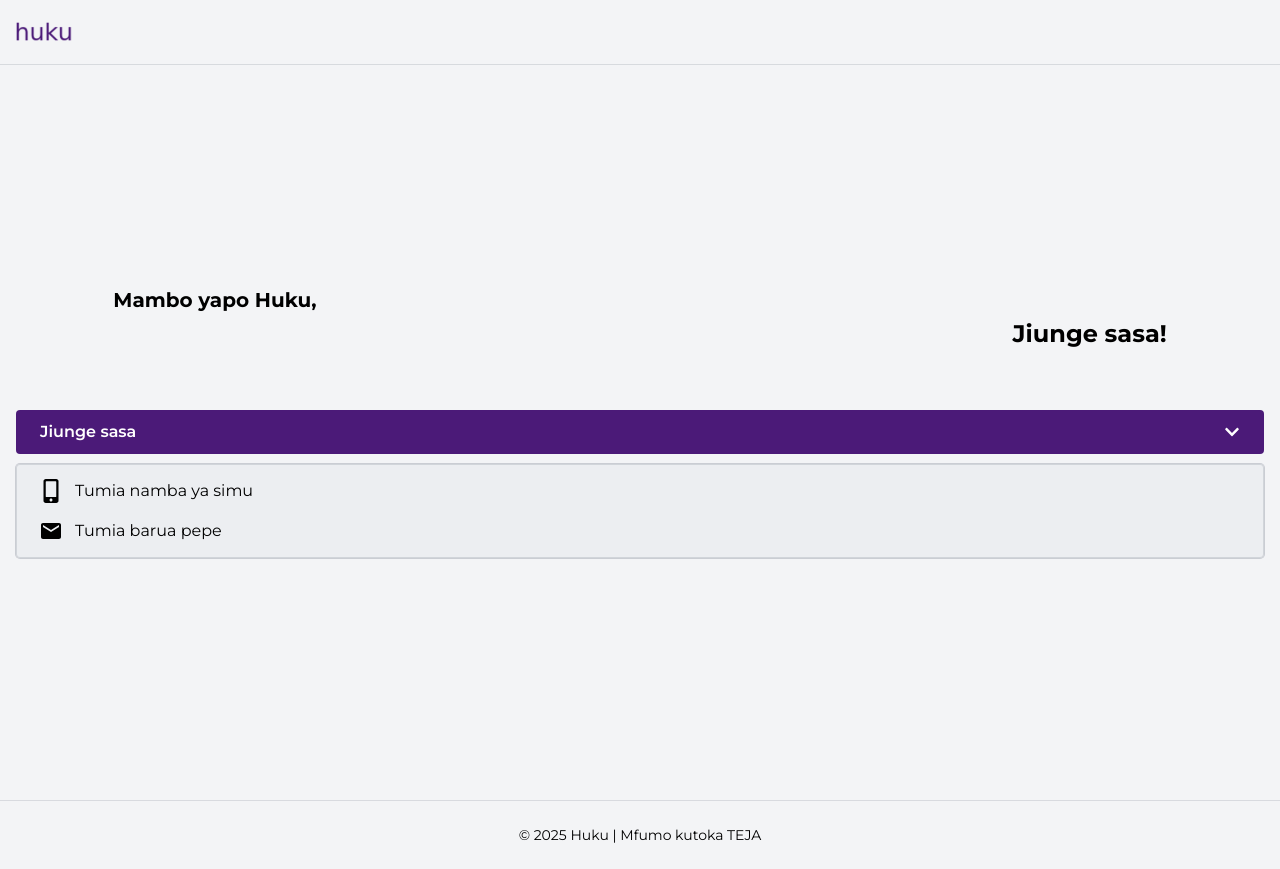
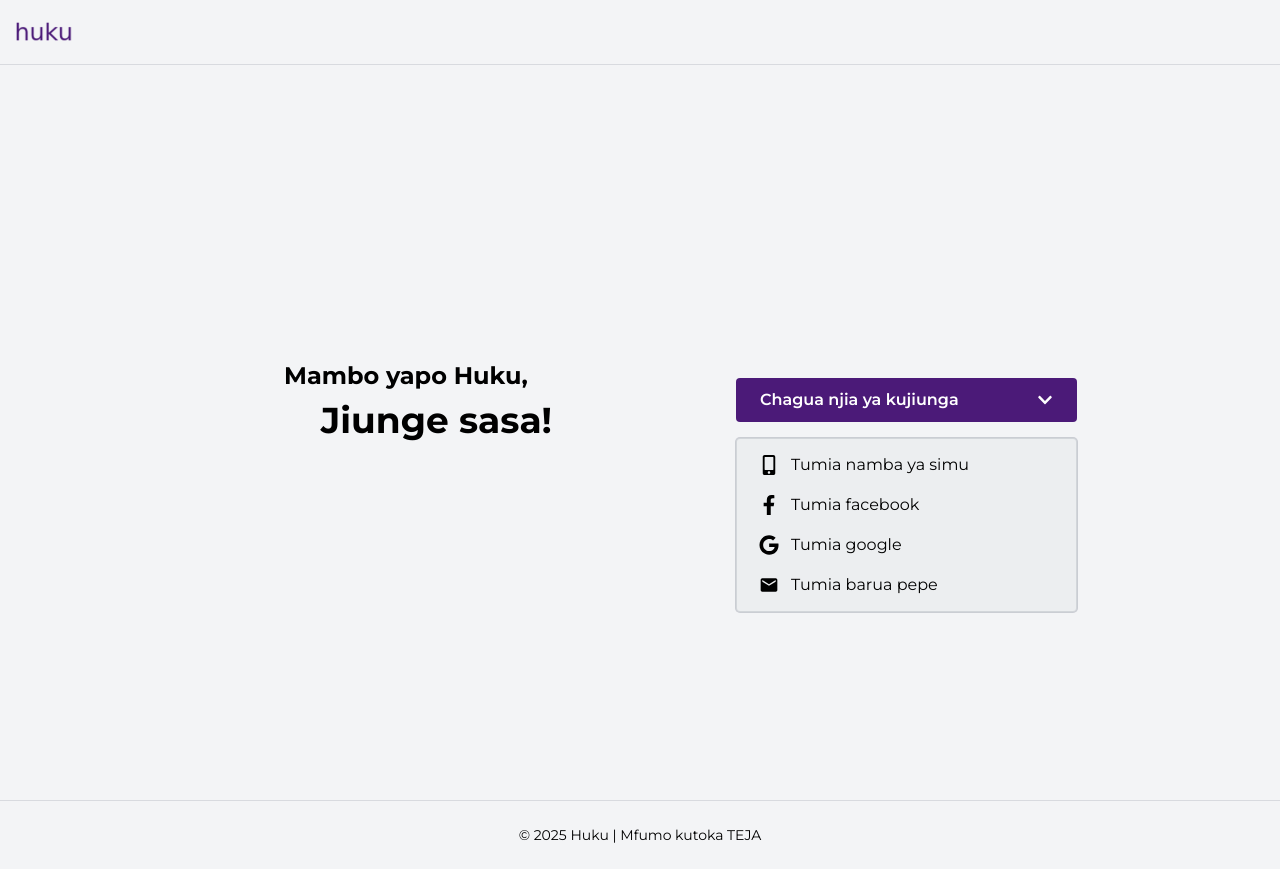
Before and after one commit to kelvinpella/huku, a Next.js app: page / in a window 1280 px wide. Built offline with nearby package versions, Linux system fonts and the light colour scheme.

Commit message:
finalized registration options

```diff
--- a/src/app/globals.css
+++ b/src/app/globals.css
@@ -9,7 +9,7 @@
   --color-chef-white: #f3f4f6;
   --color-encore: #6b7280;
   --color-purple-illusionist: #a77df1;
-  --color-dreamy-cloud: #E5E7EB;
+  --color-dreamy-cloud: #eceef0;
 }
 
 @layer base {
--- a/src/app/layout.tsx
+++ b/src/app/layout.tsx
@@ -25,7 +25,7 @@ export default function RootLayout({
       <body className={`${montserrat.variable} font-montserrat antialiased bg-chef-white`}>
         <div className="w-full min-h-screen flex flex-col justify-between">
           <Navbar />
-          <main className="min-h-screen">{children}</main>
+          <main className="min-h-screen w-full lg:max-w-screen-2xl lg:mx-auto">{children}</main>
           <Footer />
         </div>
       </body>
--- a/src/common/data/registrationOptions.tsx
+++ b/src/common/data/registrationOptions.tsx
@@ -1,4 +1,4 @@
-import { FaMobileAlt } from "react-icons/fa";
+import { FaFacebookF, FaGoogle, FaMobileAlt } from "react-icons/fa";
 import { MdEmail } from "react-icons/md";
 
 /**
@@ -6,12 +6,24 @@ import { MdEmail } from "react-icons/md";
  */
 export const registrationOptions = [
   {
-    icon: <FaMobileAlt size={24} />,
+    icon: <FaMobileAlt size={20} />,
     label: "Tumia namba ya simu",
     value: "phone",
   },
   {
-    icon: <MdEmail size={24} />,
+    icon: <FaFacebookF size={20} />,
+    label: "Tumia facebook",
+    value: "facebook",
+    type: "oauth",
+  },
+  {
+    icon: <FaGoogle size={20} />,
+    label: "Tumia google",
+    value: "google",
+    type: "oauth",
+  },
+  {
+    icon: <MdEmail size={20} />,
     label: "Tumia barua pepe",
     value: "email",
   },
--- a/src/components/LandingPage/LandingPage.tsx
+++ b/src/components/LandingPage/LandingPage.tsx
@@ -4,7 +4,7 @@ import RegistrationMenu from './RegistrationMenu'
 
 export default function LandingPage() {
   return (
-    <div className='w-full min-h-screen flex flex-col items-center justify-center p-2'>
+    <div className='w-full min-h-screen flex flex-col items-center justify-center lg:grid lg:grid-cols-2 grid-rows-1 lg:justify-start lg:gap-44 p-2 md:p-4'>
         <RegistrationWelcomeText/>
         <RegistrationMenu/>
     </div>
--- a/src/components/LandingPage/RegistrationMenu.tsx
+++ b/src/components/LandingPage/RegistrationMenu.tsx
@@ -15,29 +15,38 @@ export default function RegistrationMenu() {
   }, []);
 
   return (
-    <div className="w-full my-10 py-5 px-2">
-      <Menu as="div">
+    <div className="relative w-full md:w-2/3 md:mx-auto lg:mx-0 my-10 py-5 px-2">
+      <Menu>
         <MenuButton
           ref={menuButtonRef}
           className="w-full flex items-center justify-between py-2.5 px-6 font-semibold outline-none bg-spanish-violet hover:bg-spanish-violet/90 focus:ring-2 focus:ring-purple-illusionist/50 rounded text-white"
         >
-          <span>Jiunge sasa</span>
+          <span>Chagua njia ya kujiunga</span>
           <span>
             <FaChevronDown />
           </span>
         </MenuButton>
         <MenuItems
-          anchor="bottom"
-          className="[--anchor-gap:10px] [--anchor-padding:16px] w-full outline-none bg-dreamy-cloud/50 focus:ring focus:ring-encore/30 border border-encore/20 rounded p-1.5"
+          className="absolute inset-x-2 top-20 z-10  outline-none bg-dreamy-cloud focus:ring focus:ring-encore/30 border border-encore/20 rounded p-1.5"
         >
-          {registrationOptions.map(({ icon, value, label }) => (
-            <MenuItem key={label}>
-              <Link
-                href={`registration/${value}`}
-                className="w-full flex items-center gap-3 py-2 px-4 data-[focus]:bg-purple-illusionist"
-              >
-                {icon} {label}
-              </Link>
+          {registrationOptions.map(({ icon, value, label, type = "link" }) => (
+            <MenuItem
+              key={label}
+              as="div"
+              className="w-full py-2 px-4 data-[focus]:bg-purple-illusionist rounded"
+            >
+              {type === "link" ? (
+                <Link
+                  href={`registration/${value}`}
+                  className="w-full flex items-center gap-3"
+                >
+                  {icon} {label}
+                </Link>
+              ) : (
+                <button className="w-full flex items-center gap-3 outline-none">
+                  {icon} {label}
+                </button>
+              )}
             </MenuItem>
           ))}
         </MenuItems>
--- a/src/components/LandingPage/RegistrationWelcomeText.tsx
+++ b/src/components/LandingPage/RegistrationWelcomeText.tsx
@@ -2,9 +2,9 @@ import React from 'react'
 
 export default function RegistrationWelcomeText() {
   return (
-    <div className='w-10/12 mx-auto grid grid-cols-1 grid-rows-2 font-bold'>
-        <span className='text-xl'>Mambo yapo Huku,</span>
-        <span className='text-2xl row-start-2 text-end'>Jiunge sasa!</span>
+    <div className='w-10/12 md:w-1/2 mx-auto lg:mx-0 lg:justify-self-end grid grid-cols-1 grid-rows-2 font-bold'>
+        <span className='text-xl lg:text-2xl'>Mambo yapo Huku,</span>
+        <span className='text-2xl lg:text-4xl row-start-2 text-end'>Jiunge sasa!</span>
     </div>
   )
 }
--- a/src/components/Navbar.tsx
+++ b/src/components/Navbar.tsx
@@ -2,7 +2,7 @@ import Logo from "./Navbar/Logo";
 
 export default function Navbar() {
   return (
-    <div className="w-full fixed z-50 inset-x-0 bg-inherit border-b border-b-encore/20">
+    <div className="w-full fixed z-50 inset-x-0 bg-chef-white border-b border-b-encore/20">
       <div className="w-full lg:max-w-screen-2xl mx-auto p-4 flex items-center justify-between">
         <Logo />
       </div>
```
